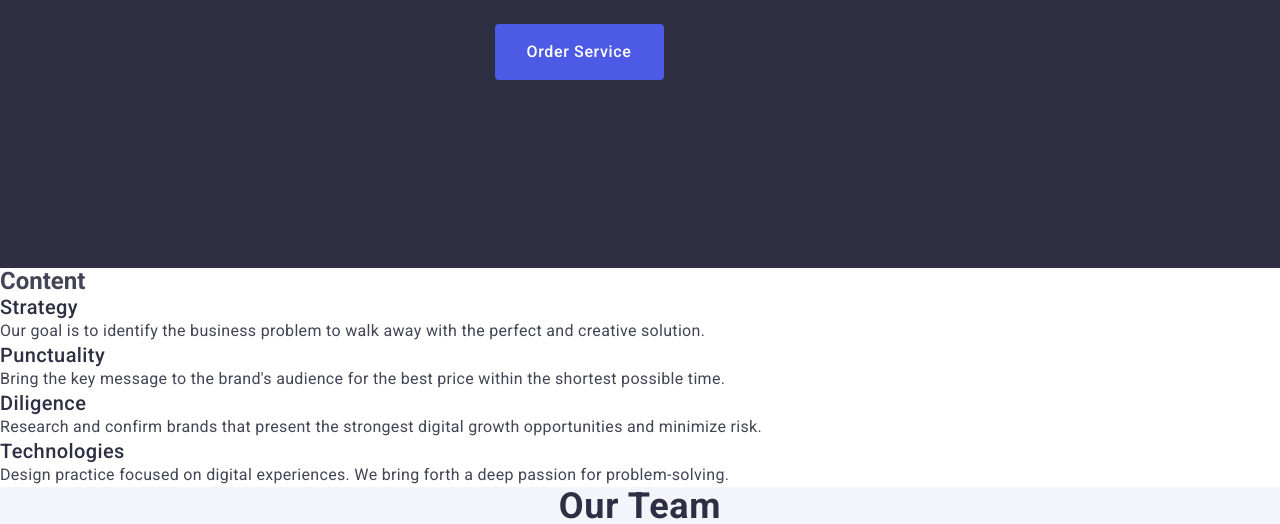
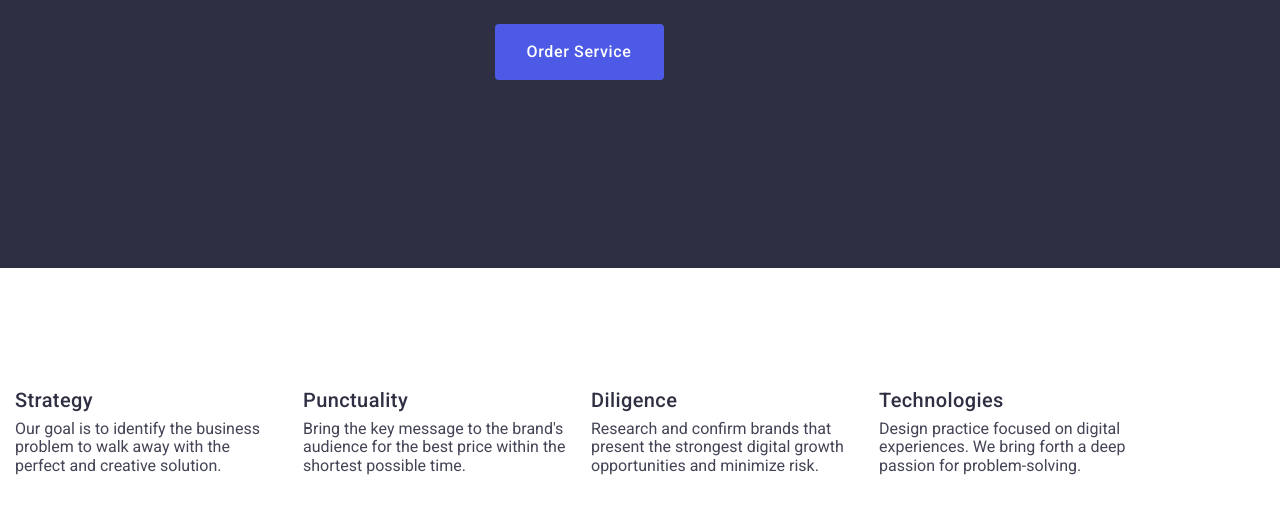
Before and after one commit to Moryak96/goit-markup-hw-03, a plain HTML site: page index.html in a window 1280 px wide. Shown: the part 405-929 px from the top of the page. Drawn offline with nearby package versions, Linux system fonts and the light colour scheme.

Commit message:
Update section 2

```diff
--- a/css/styles.css
+++ b/css/styles.css
@@ -169,19 +169,59 @@ img {
 
 /* Section 2 */
 
-.sections-two-title {
+.section-two {
+    padding: 120px 0;
+}
+
+.section-two .sections-two-title {
+    color: #2E2F42;
+    text-align: center;
+    font-size: 36px;
+    font-weight: 700;
+    line-height: 1.11;
+    letter-spacing: 0.02em;
+    text-transform: capitalize;
+    margin-bottom: 8px;
+}
+
+.section-two .visually-hidden {
+    position: absolute;
+    width: 1px;
+    height: 1px;
+    margin: -1px;
+    border: 0;
+    padding: 0;
+    white-space: nowrap;
+    clip-path: inset(100%);
+    clip: rect(0 0 0 0);
+    overflow: hidden;
+}
+
+.section-title-two {
+    display: flex;
+    gap: 24px;
+}
+
+.section-two-items {
+    width: calc((100% - 72px) / 4)
+}
+
+.section-two-items .section-two-title {
+    color: #2E2F42;
+    font-size: 20px;
     font-weight: 500;
-    font-size: 20px;
     line-height: 1.2;
     letter-spacing: 0.02em;
-    color: #2e2f42
+    margin-bottom: 8px;
 }
 
-.sections-two-p {
+.sction-title-two .section-two-p {
+    color: #434455;
     font-size: 16px;
+    font-weight: 400;
     line-height: 1.5;
     letter-spacing: 0.02em;
-    color: #434455;
+    display: flex;
 }
 
 /* Section 3 */
--- a/index.html
+++ b/index.html
@@ -52,33 +52,36 @@
 
         <!-- Section 2 -->
 
-        <section>
-            <h2>Content</h2>
-            <ul class="ul">
-                <li>
-                    <h3 class="sections-two-title">Strategy</h3>
+        <section class="section-two">
+            <div class="container">
+                <h2 class="section-title visually-hidden">Content</h2>
+                <ul class="section-title-two">
+                    <li class="section-two-items">
+                        <h3 class="section-two-title">Strategy</h3>
                         <p class=" sections-two-p">Our goal is to identify the business
                             problem to walk away with the perfect and creative solution.</p>
                     </li>
-                <li>
-                    <h3 class="sections-two-title">Punctuality</h3>
-                    <p class="sections-two-p">Bring the key message to the brand's audience for the best price within
+                    <li class="section-two-items">
+                        <h3 class="section-two-title">Punctuality</h3>
+                        <p class="section-two-p">Bring the key message to the brand's audience for the best price
+                            within
                             the shortest possible
                             time.</p>
                     </li>
-                <li>
-                    <h3 class="sections-two-title">Diligence</h3>
-                    <p class="sections-two-p">Research and confirm brands that present the strongest digital growth
+                    <li class="section-two-items">
+                        <h3 class="section-two-title">Diligence</h3>
+                        <p class="section-two-p">Research and confirm brands that present the strongest digital growth
                             opportunities and minimize
                             risk.</p>
                     </li>
-                <li>
-                    <h3 class="sections-two-title">Technologies</h3>
-                    <p class="sections-two-p">Design practice focused on digital experiences. We bring forth a deep
+                    <li class="section-two-items">
+                        <h3 class="section-two-title">Technologies</h3>
+                        <p class="section-two-p">Design practice focused on digital experiences. We bring forth a deep
                             passion for
                             problem-solving.</p>
                     </li>
                 </ul>
+            </div>
         </section>
 
         <!-- Section 3 -->
```
Lines whose indentation alone changed are shown as unchanged.
